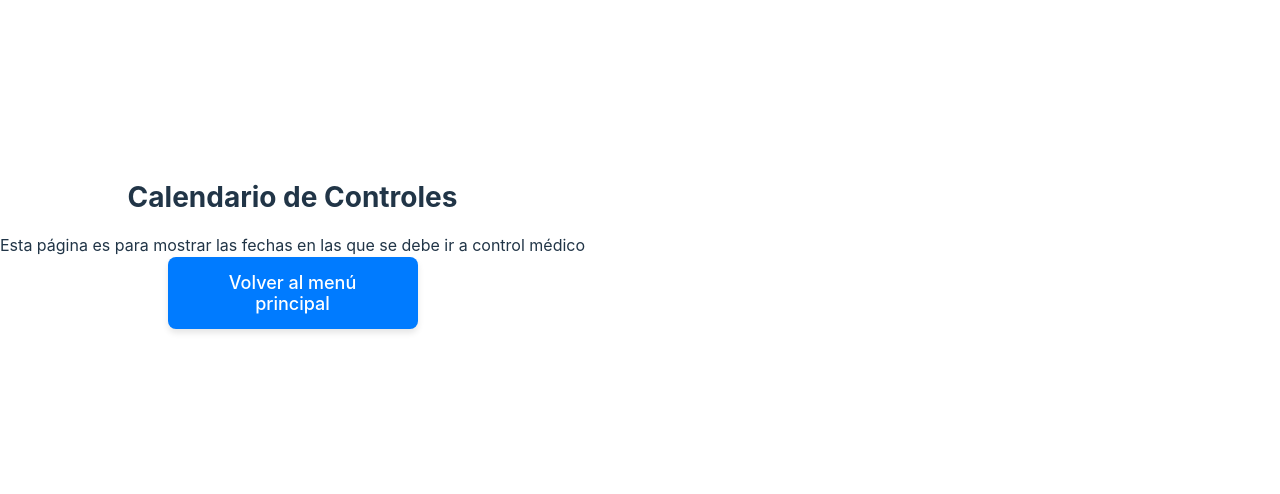
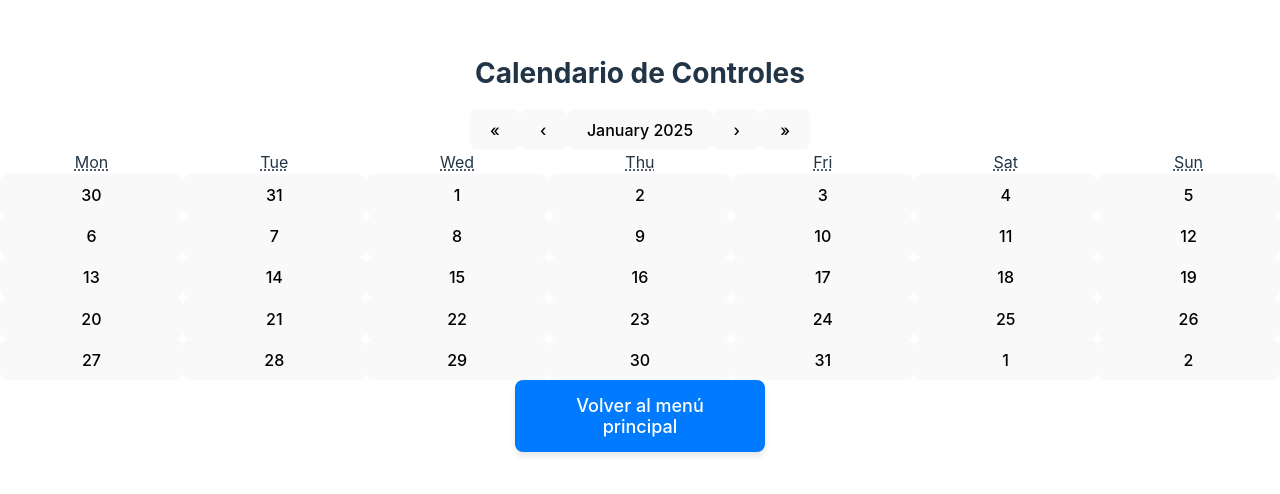
Before and after one commit to ManuelYanezA/PetRecoveryAssistant, a React (Vite) app in the folder PetRecoveryAssistant-Frontend/: page /calendar in a window 1280 px wide. Shown: the part 154-648 px from the top of the page. Built offline with nearby package versions, Linux system fonts and the light colour scheme.

Commit message:
feature: Added react-calendar component on Calendar.jsx page

```diff
--- a/PetRecoveryAssistant-Frontend/package.json
+++ b/PetRecoveryAssistant-Frontend/package.json
@@ -12,6 +12,7 @@
   "dependencies": {
     "axios": "^1.7.9",
     "react": "^18.3.1",
+    "react-calendar": "^5.1.0",
     "react-dom": "^18.3.1",
     "react-router-dom": "^7.1.3"
   },
--- a/PetRecoveryAssistant-Frontend/src/pages/calendar.jsx
+++ b/PetRecoveryAssistant-Frontend/src/pages/calendar.jsx
@@ -1,11 +1,21 @@
 import { Link } from "react-router-dom";
 import "../styles/styles.css";
+import { useState } from "react";
+import Calendar from 'react-calendar';
 
 const Calendar_page = () => {
+    const [value, setValue] = useState(new Date());
+
+    function onChange(nextValue){
+        setValue(nextValue);
+    }
     return(
         <div className="container">
             <h1 className="title">Calendario de Controles</h1>
-            <p className="text-wrapper">Esta página es para mostrar las fechas en las que se debe ir a control médico</p>
+            <Calendar
+                onChange={onChange}
+                value={value}
+            />
             <Link to="/">
                 <button className="button">
                     Volver al menú principal
@@ -16,3 +26,5 @@
 };
 
 export default Calendar_page;
+
+//<p className="text-wrapper">Esta página es para mostrar las fechas en las que se debe ir a control médico</p>
```
Also changed, not shown: 1 other file (tests, documents, lock files or other folders).
